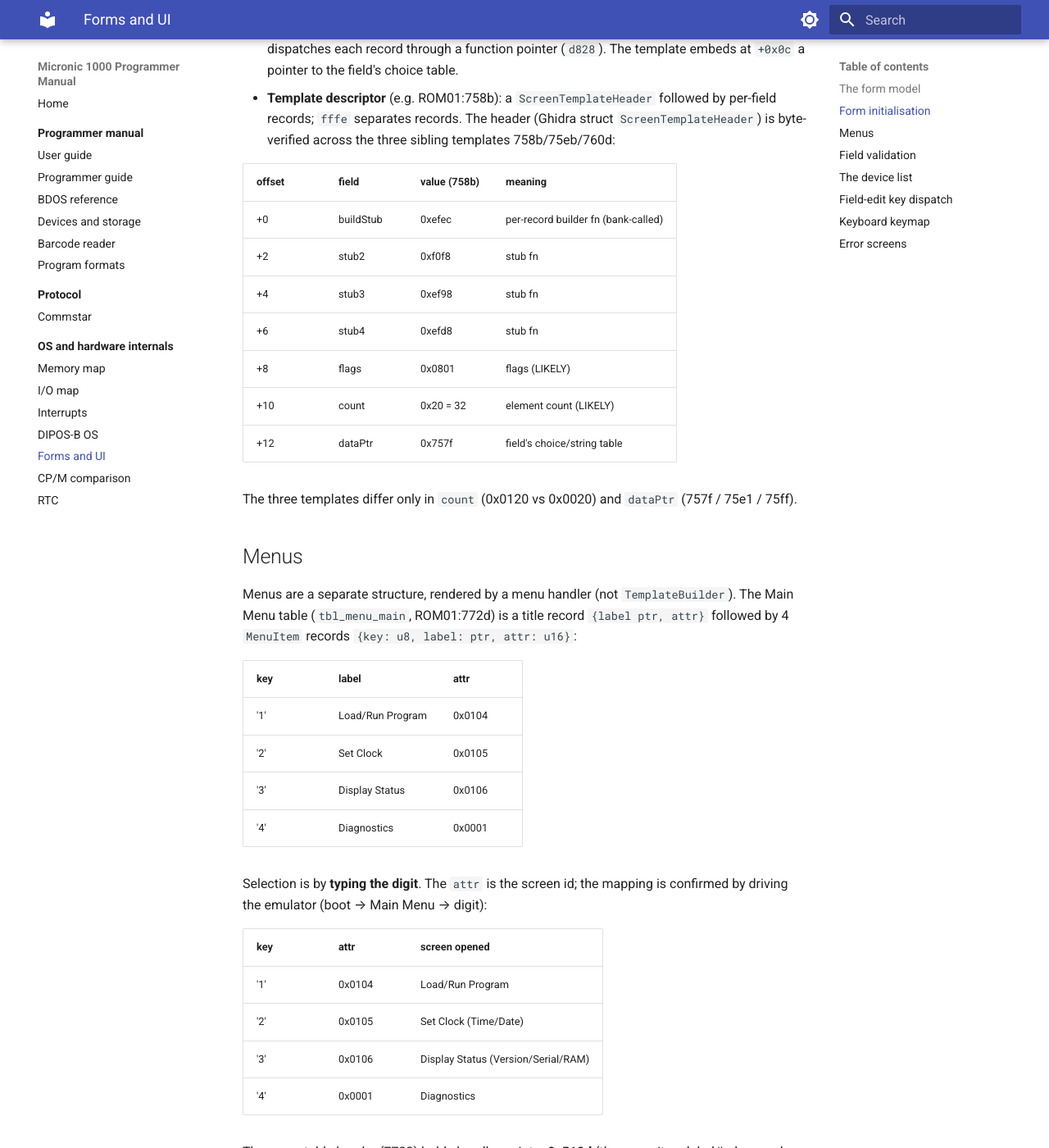
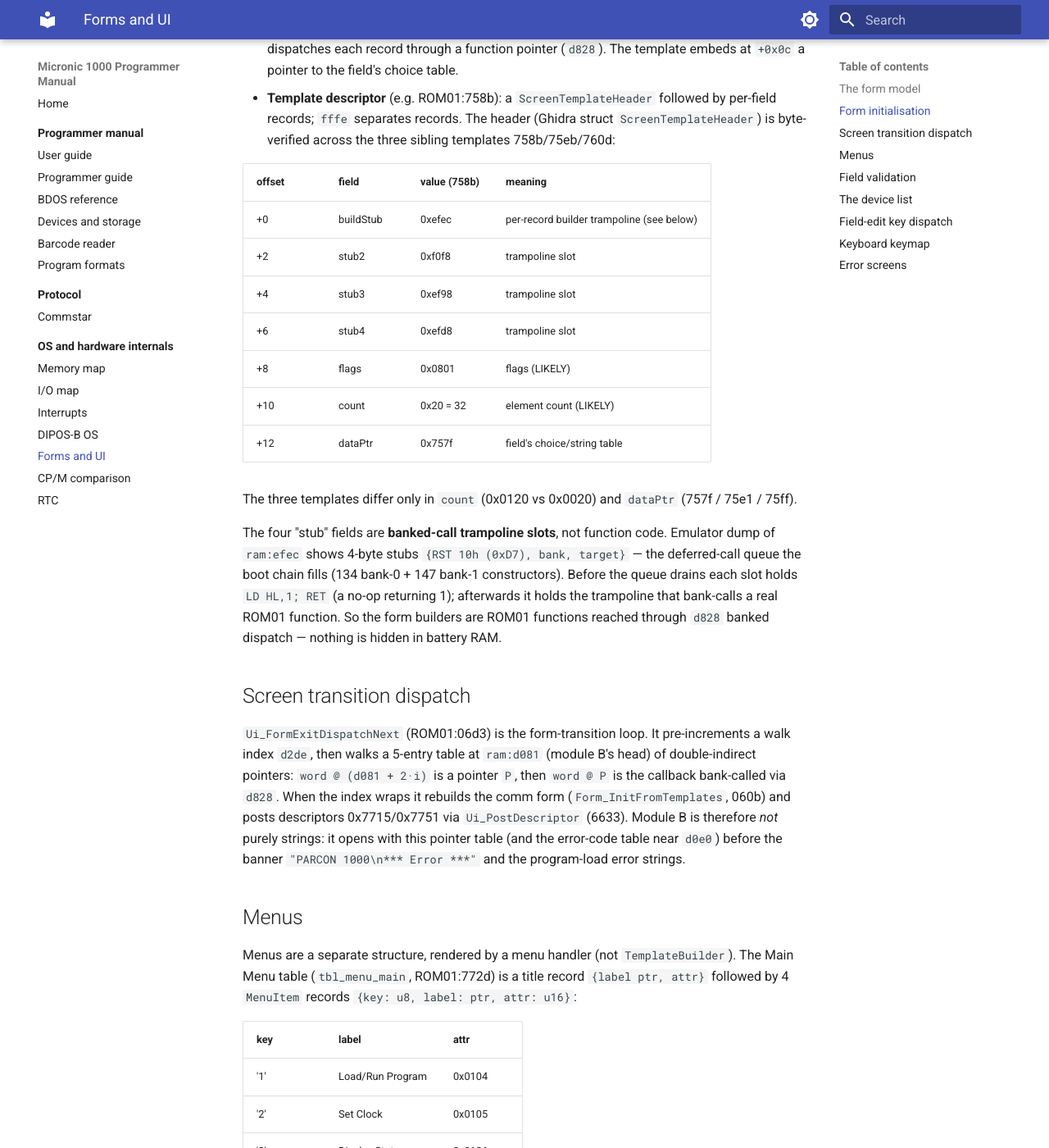
Before and after one commit to philpem/micronic1000, an MkDocs documentation site: the page built from doc/internals/forms-ui.md, in a window 1280 px wide and 1400 px high, scrolled down 1187 px. Shown: the whole window at 82% size. Built offline with MkDocs 1.6.1 and Material for MkDocs 9.7.7, drawn with Linux system fonts in a browser that asks for light colours.

Commit message:
document trampoline stubs + exit-dispatch loop (forms-ui)

```diff
--- a/doc/internals/forms-ui.md
+++ b/doc/internals/forms-ui.md
@@ -47,16 +47,37 @@ whatever list `ec49` currently points at.
 
   | offset | field | value (758b) | meaning |
   |--------|-------|--------------|---------|
-  | +0 | buildStub | 0xefec | per-record builder fn (bank-called) |
-  | +2 | stub2 | 0xf0f8 | stub fn |
-  | +4 | stub3 | 0xef98 | stub fn |
-  | +6 | stub4 | 0xefd8 | stub fn |
+  | +0 | buildStub | 0xefec | per-record builder trampoline (see below) |
+  | +2 | stub2 | 0xf0f8 | trampoline slot |
+  | +4 | stub3 | 0xef98 | trampoline slot |
+  | +6 | stub4 | 0xefd8 | trampoline slot |
   | +8 | flags | 0x0801 | flags (LIKELY) |
   | +10 | count | 0x20 = 32 | element count (LIKELY) |
   | +12 | dataPtr | 0x757f | field's choice/string table |
 
   The three templates differ only in `count` (0x0120 vs 0x0020) and
   `dataPtr` (757f / 75e1 / 75ff).
+
+  The four "stub" fields are **banked-call trampoline slots**, not function
+  code. Emulator dump of `ram:efec` shows 4-byte stubs `{RST 10h (0xD7),
+  bank, target}` — the deferred-call queue the boot chain fills (134 bank-0
+  + 147 bank-1 constructors). Before the queue drains each slot holds
+  `LD HL,1; RET` (a no-op returning 1); afterwards it holds the trampoline
+  that bank-calls a real ROM01 function. So the form builders are ROM01
+  functions reached through `d828` banked dispatch — nothing is hidden in
+  battery RAM.
+
+## Screen transition dispatch
+
+`Ui_FormExitDispatchNext` (ROM01:06d3) is the form-transition loop. It
+pre-increments a walk index `d2de`, then walks a 5-entry table at `ram:d081`
+(module B's head) of double-indirect pointers: `word @ (d081 + 2·i)` is a
+pointer `P`, then `word @ P` is the callback bank-called via `d828`. When the
+index wraps it rebuilds the comm form (`Form_InitFromTemplates`, 060b) and
+posts descriptors 0x7715/0x7751 via `Ui_PostDescriptor` (6633). Module B is
+therefore *not* purely strings: it opens with this pointer table (and the
+error-code table near `d0e0`) before the banner `"PARCON 1000\n*** Error ***"`
+and the program-load error strings.
 
 ## Menus
 
```
Also changed, not shown: doc/research/TASKS.md (+16 -0 lines).
